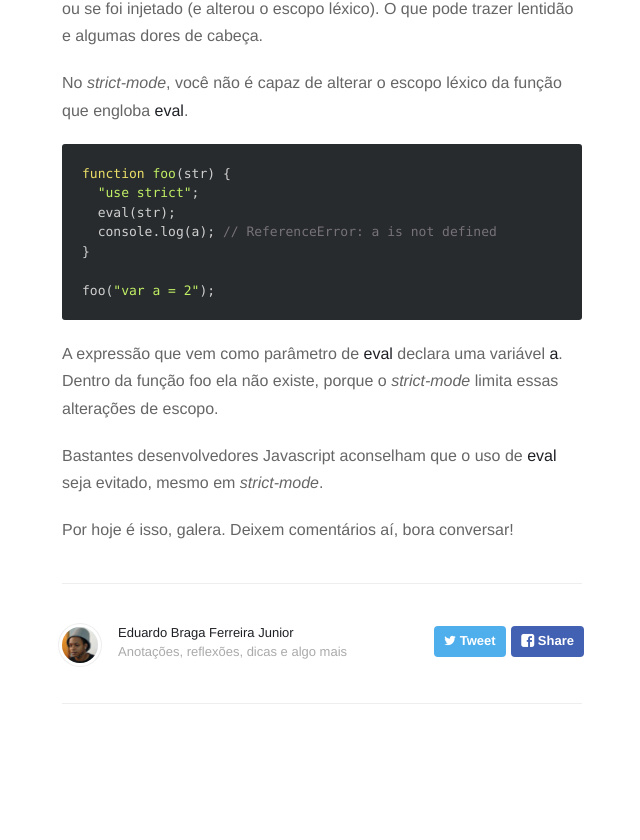
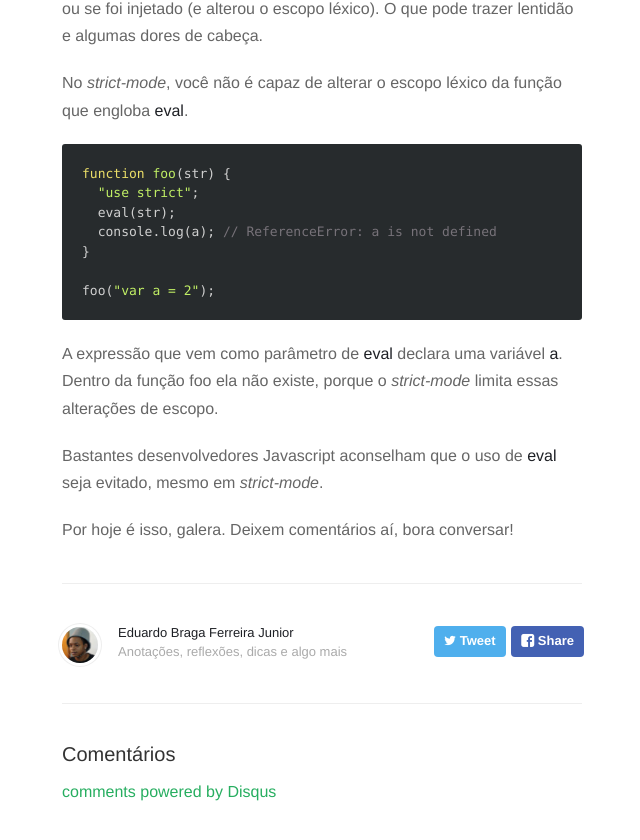
Before and after one commit to ebragaparah/ebragaparah.github.io, a Jekyll site: the page built from _posts/2015-12-29-por-que-nao-usar-eval-e-uma-boa-escolha.markdown, in a window 1280 px wide and 900 px high, scrolled down 1651 px. Shown: the top 840 px of the window, without its empty margins (318-958 px from the left). Built offline with Jekyll 4.4.1, drawn with Linux system fonts in a browser that asks for light colours; nearby versions of some CDN libraries; Markdown is read by kramdown in place of the engine named in the settings; comment, search, counter and statistics services are not loaded.

Commit message:
adicionado disqus novamente

```diff
--- a/_config.yml
+++ b/_config.yml
@@ -17,6 +17,7 @@ paginate_path: "page:num"
 baseurl: /
 domain_name: 'http://yourblog-domain.com'
 google_analytics: 'UA-XXXXXXXX-X'
+disqus: true
 disqus_shortname: 'ebragaparah'
 
 # Details for the RSS feed generator
--- a/_layouts/post.html
+++ b/_layouts/post.html
@@ -28,7 +28,7 @@ archive: true
 </footer>
 
 <!-- Disqus comments -->
-{% if page.disqus %}
+{% if site.disqus %}
     <div class="archive readmore">
         <h3>Comentários</h3>
         {% include disqus.html %}
```
